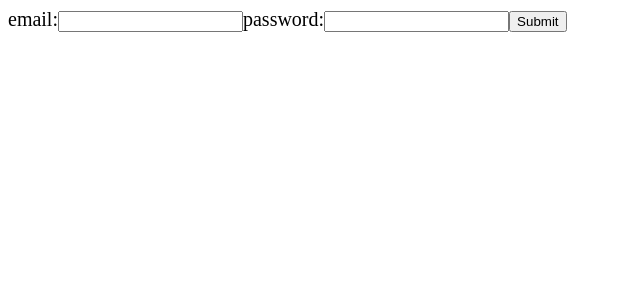
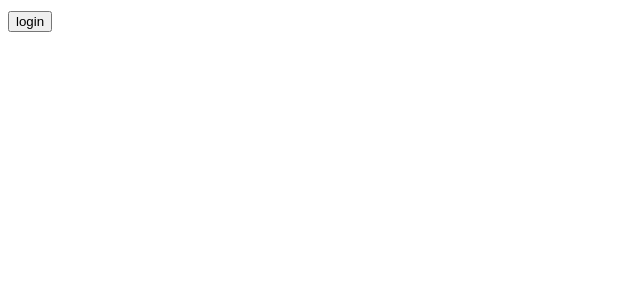
Before and after one commit to ymweiss/CS35L-project, a React (Create React App) app in the folder express-static-serve/react-app/: page / in a window 1280 px wide. Shown: the top 300 px of the page, without its empty margins (0-640 px from the left). Built offline with nearby package versions, Linux system fonts and the light colour scheme.

Commit message:
Add MainPage component to control front page
MainPage is the component that renders directly.
it has a login button that will cause a LoginForm
to render.

Need to connect login information to the database
and add the option to add a new user to the site.

```diff
--- a/express-static-serve/react-app/src/index.js
+++ b/express-static-serve/react-app/src/index.js
@@ -1,6 +1,31 @@
 import React from "react";
 import ReactDOM from "react-dom";
 import App from "./App";
+
+class MainPage extends React.Component {
+	constructor(props) {
+		super(props);
+		this.state = {
+			showLogin: false,
+		};
+		this.loginBtnClick = this.loginBtnClick.bind(this);
+	}
+
+	loginBtnClick() {
+		this.setState ({
+			showLogin: true,
+		});
+	}
+
+	render() {
+		return (
+			<div>
+				<button onClick={this.loginBtnClick}>login</button>
+				{this.state.showLogin ? <LoginForm /> : null}
+			</div>
+		);
+	}
+}
 
 class LoginForm extends React.Component {
 	constructor(props) {
@@ -58,4 +83,4 @@ class LoginForm extends React.Component {
 	}
 }
 
-ReactDOM.render(<LoginForm />, document.getElementById("root"));
+ReactDOM.render(<MainPage />, document.getElementById("root"));
```
